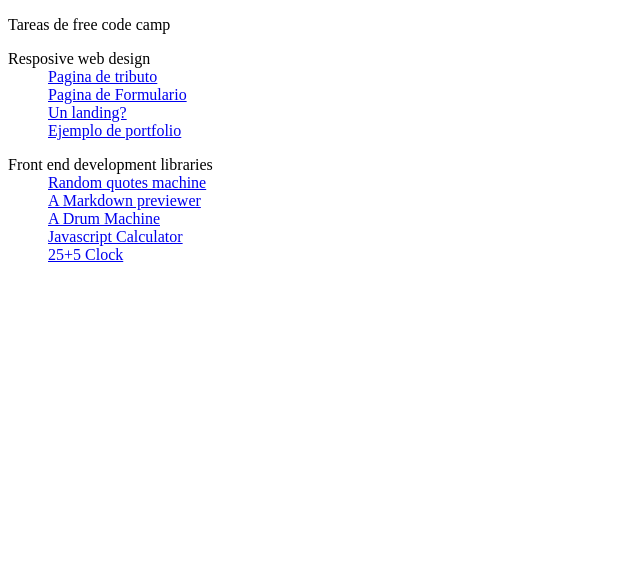
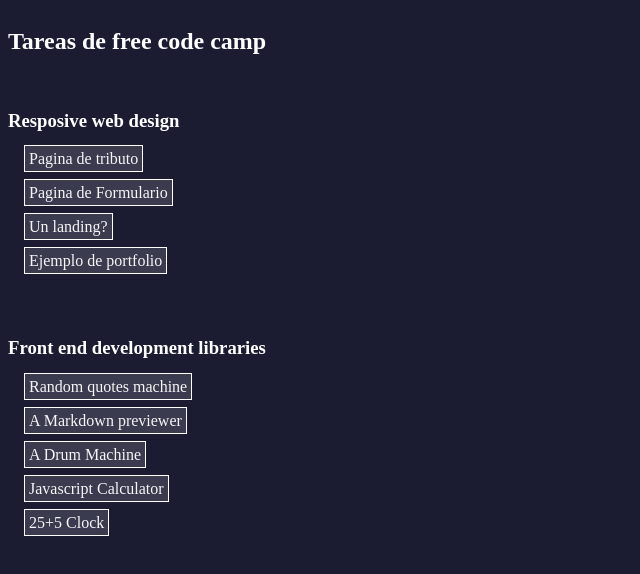
Before and after one commit to r-d-m-d/r-d-m-d.github.io, a plain HTML site: page freecodecamp/index.html in a window 1280 px wide. Shown: the whole page, without its empty margins (0-640 px from the left). Drawn offline with Linux system fonts and the light colour scheme.

Commit message:
Agrego y modifico estilos de algunas paginas.

```diff
--- /dev/null
+++ b/freecodecamp/freecodecamp-style.css
@@ -0,0 +1,20 @@
+body{
+  color:white;
+  background-color:#1b1b32;
+}
+a{
+  background-color:#3b3b4f;
+  color:#f5f6f7;
+  text-decoration:auto;
+  border: 1px solid white;
+  padding:0.25em;
+}
+#curso-free-code-camp{
+  display:flex;
+  flex-direction:column;
+
+}
+dd{
+  margin:1em;
+  width:fit-content
+}
--- a/freecodecamp/front-end-development-libraries/bateria-electronica/style.css
+++ b/freecodecamp/front-end-development-libraries/bateria-electronica/style.css
@@ -21,5 +21,6 @@
 }
 #display{
     margin: 1em;
+
     text-align: center;
 }
--- a/freecodecamp/front-end-development-libraries/calculadora/style.css
+++ b/freecodecamp/front-end-development-libraries/calculadora/style.css
@@ -1,6 +1,6 @@
 #app{
-	display:flex;
-	flex-direction:column;
+	display:grid;
+	justify-content:center;
 }
 #display{
 	width:100%;
--- /dev/null
+++ b/freecodecamp/front-end-development-libraries/quotes-machine/style.css
@@ -0,0 +1,7 @@
+body{
+display: grid;
+    justify-content: space-around
+}
+#quote-box{
+	text-align:center;
+}
--- a/freecodecamp/index.html
+++ b/freecodecamp/index.html
@@ -3,19 +3,20 @@
     <head>
 		<meta charset="UTF-8">
     <title>Proyectos free code camp</title>
+    <link rel="stylesheet" href="freecodecamp-style.css">
     </head>
     <body>
 		<section id="curso-free-code-camp">
-			<p>Tareas de free code camp</p>
+			<h2>Tareas de free code camp</h2>
 			<dl>
-        <dt>Resposive web design</dt>
+        <dt><h3>Resposive web design</h3></dt>
 				<dd><a href="Responsive-Web-Design/tribute-page.html">Pagina de tributo</a></dd>
 				<dd><a href="Responsive-Web-Design/survey-form.html">Pagina de Formulario</a></dd>
 				<dd><a href="Responsive-Web-Design/product-landing-page.html">Un landing?</a></dd>
 				<dd><a href="Responsive-Web-Design/personal-portfolio.html">Ejemplo de portfolio</a></dd>
 			</dl>
       <dl>
-        <dt>Front end development libraries</dt>
+        <dt><h3>Front end development libraries</h3></dt>
         <dd><a href="front-end-development-libraries/quotes-machine/index.html">Random quotes machine</a></dd>
         <dd><a href="front-end-development-libraries/markdown-prev/index.html">A Markdown previewer</a></dd>
         <dd><a href="front-end-development-libraries/bateria-electronica/index.html">A Drum Machine</a></dd>
```
Also changed, not shown: freecodecamp/Responsive-Web-Design/personal-portfolio.html (+11 -7 lines), freecodecamp/Responsive-Web-Design/product-landing-page.html (+5 -3 lines), freecodecamp/Responsive-Web-Design/survey-form.html (+3 -2 lines), freecodecamp/Responsive-Web-Design/survey-style.css (added, +8 -0 lines), freecodecamp/front-end-development-libraries/calculadora/app.js (+56 -55 lines), freecodecamp/front-end-development-libraries/quotes-machine/index.html (+1 -0 lines).
